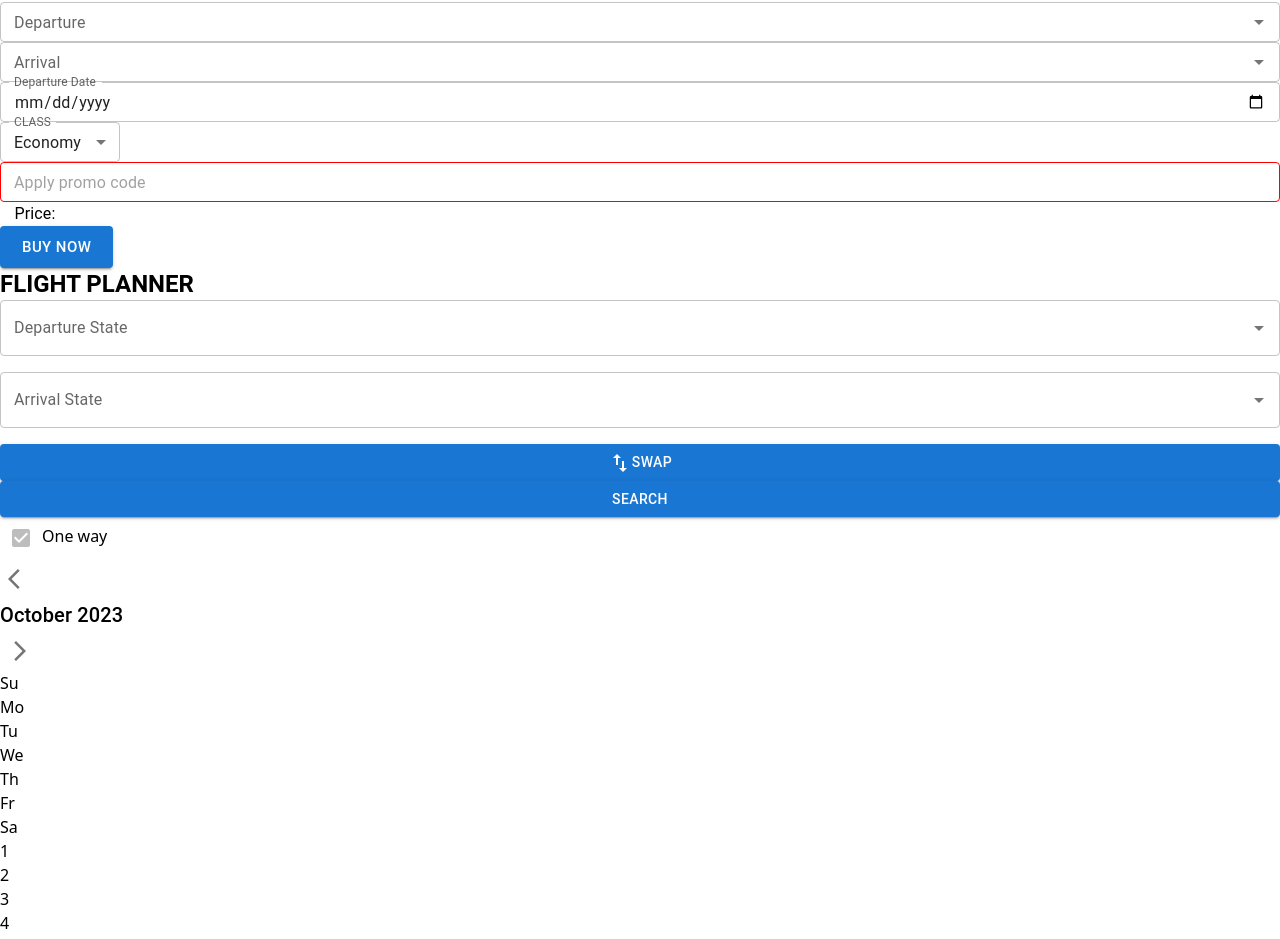
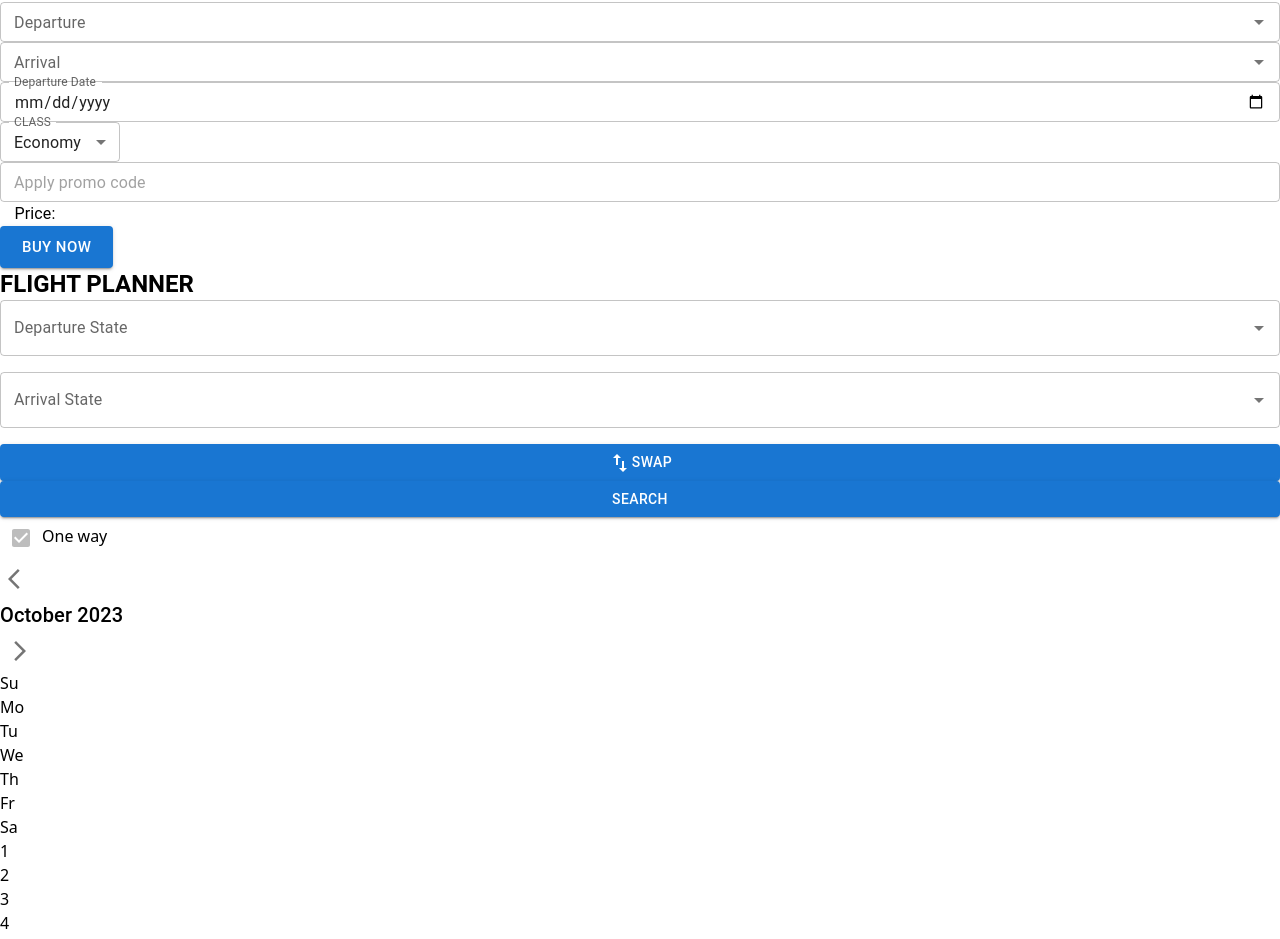
Before and after one commit to Kevi14/skyscanner-front, a React (Vite) app: page / in a window 1280 px wide. Shown: the part 4231-5170 px from the top of the page. Built offline with nearby package versions, Linux system fonts and the light colour scheme.

Commit message:
design changes v2

```diff
--- a/src/components/Homepage/BookingCard.jsx
+++ b/src/components/Homepage/BookingCard.jsx
@@ -35,7 +35,7 @@ const BookingCard = ({ bookingCardRef }) => {
   const [to, setTo] = useState("");
   const [flightClass, setFlightClass] = useState("Economy");
   const [departureDate, setDepartureDate] = useState("");
-  const [promoCode, setPromoCode] = useState("");
+  const [promoCode, setPromoCode] = useState(null);
   const [isPromoValid, setIsPromoValid] = useState(null);
   const [promoMessage, setPromoMessage] = useState("");
 
@@ -229,7 +229,7 @@ const BookingCard = ({ bookingCardRef }) => {
               checkPromoCode(event.target.value);
             }}
             className={`border border-2 ${isPromoValid ? 'border-green' : 'border-red'}`}
-            sx={isPromoValid ? validStyle : invalidStyle}
+            sx={promoCode ? ( isPromoValid ? validStyle : invalidStyle ) : ""}
           />
           <div className="flex items-center border border-1.5 rounded-md border-gray-400">
             <Typography sx={{mr:3, ml:1.8}} variant="body1">
--- a/src/layout/NavBar.jsx
+++ b/src/layout/NavBar.jsx
@@ -12,11 +12,12 @@ import Button from '@mui/material/Button';
 import Tooltip from '@mui/material/Tooltip';
 import MenuItem from '@mui/material/MenuItem';
 import {useDispatch, useSelector} from 'react-redux';
-const pages = [];
+import AccountCircleIcon from '@mui/icons-material/AccountCircle';
 import {clearAuthToken} from "../slice/authSlice.js";
 import {Outlet, useNavigate} from 'react-router-dom';
 import {setSelectedTab} from "../slice/profileSlice.js";
 
+const pages = [];
 const NavBar = ()=>{
     const navigate = useNavigate()
     const dispatch = useDispatch()
@@ -60,7 +61,7 @@ const NavBar = ()=>{
                     <Toolbar disableGutters>
                         <Box sx={{ display: { xs: 'none', md: 'flex' }, mr: 1 }} onClick={()=> navigate('/')} className="cursor-pointer" >
                             <img
-                                className="aspect-auto w-24 filter invert brightness-2"
+                                className="aspect-auto w-24 filter invert brightness-1"
                                 src="/mindspacelogo2.png"
                                 alt="logo"
                             />
@@ -68,7 +69,7 @@ const NavBar = ()=>{
 
                         <Box sx={{ display: { xs: 'flex', md: 'none' }, mr: 1 }} >
                             <img
-                                className="aspect-auto w-24 filter invert brightness-2"
+                                className="aspect-auto w-24 filter invert brightness-1"
                                 src="/mindspacelogo2.png"
                                 alt="logo"
                             />
@@ -91,7 +92,7 @@ const NavBar = ()=>{
                                 <Box sx={{ flexGrow: 0 }}>
                                     <Tooltip title="Open profile">
                                         <IconButton onClick={handleOpenUserMenu} sx={{p: 0}}>
-                                            <Avatar alt="Remy Sharp" src="/static/images/avatar/2.jpg"/>
+                                            <AccountCircleIcon fontSize="large" sx={{color:"white"}}/>
                                         </IconButton>
                                     </Tooltip>
                                     <Menu
```
